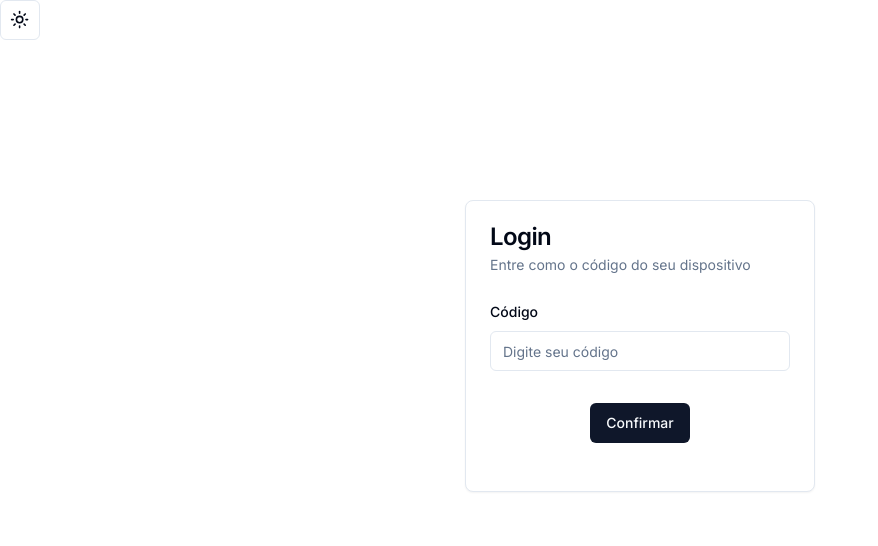
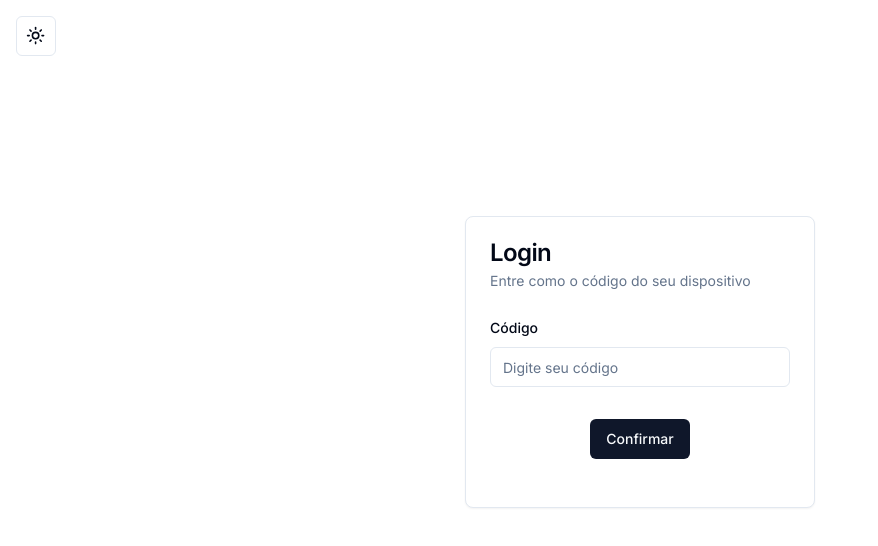
Before and after one commit to nthnunes/zuber-web, a Next.js app: page / in a window 1280 px wide. Shown: the top 546 px of the page, without its empty margins (0-878 px from the left). Built offline with nearby package versions, Linux system fonts and the light colour scheme.

Commit message:
fix : margin toggle dark mode

```diff
--- a/src/app/page.tsx
+++ b/src/app/page.tsx
@@ -4,7 +4,7 @@ import ModeToggle from "@/components/toggle";
 export default function Home() {
   return (
     <>
-      <ModeToggle/>
+      <div className="m-4"><ModeToggle/></div>
       <Login/>
     </>
   )
```
